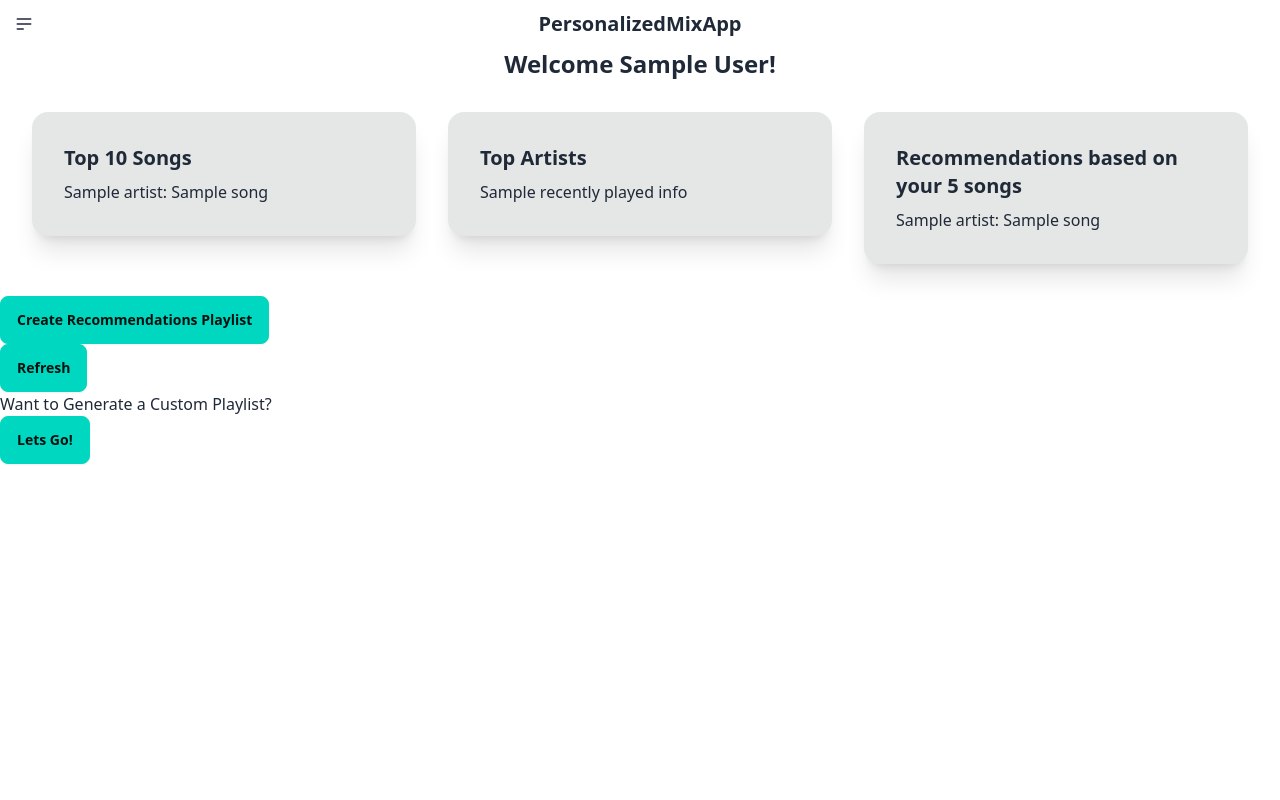
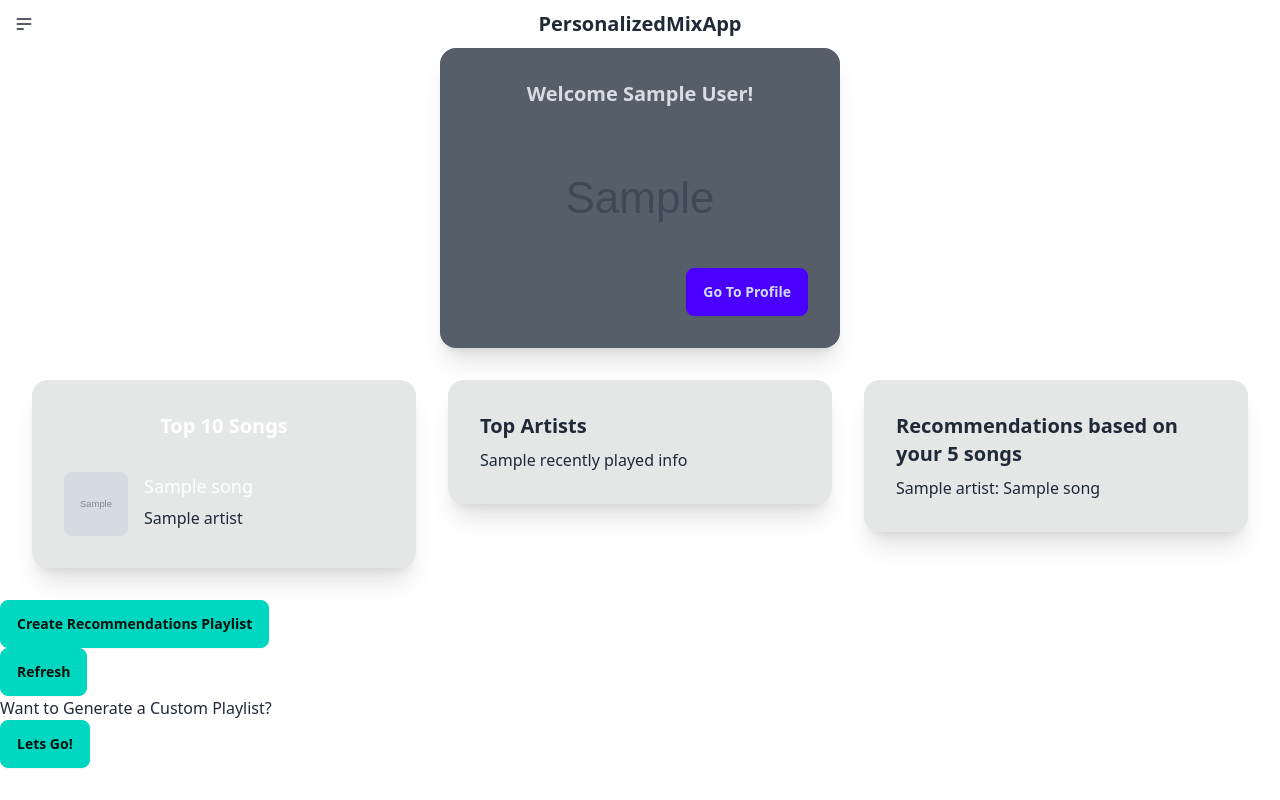
Before and after one commit to taddmtii/FlowFinder, a Flask app: template templates/home.html in a window 1280 px wide. Run offline with Flask 3, Linux system fonts and the light colour scheme; the template is opened without the code that fills it: most values are stand-ins (such as "Sample title", 1, 10 or a date in 2020); grey boxes marked "Sample" are stand-in pictures; some libraries are stand-ins or nearby versions.

Commit message:
revamped home page to have images and better styling (Top 10 Songs only)

```diff
--- a/main.py
+++ b/main.py
@@ -114,10 +114,11 @@ def main():
     user = sp.current_user()
     displayName = user['display_name']
     userID = user['id']
-
+    userProfilePicture = user['images'][1]['url']
+    userUrl = user['external_urls']['spotify']
     #top tracks
     topTracks = sp.current_user_top_tracks(limit=10)
-    topTracks_info = [(track['artists'][0]['name'], track['name']) for track in topTracks['items']]
+    topTracks_info = [(track['album']['images'][0]['url'], track['artists'][0]['name'], track['name']) for track in topTracks['items']]
 
     # # recommended tracks
     topTracks = sp.current_user_top_tracks(limit=5)
@@ -131,7 +132,9 @@ def main():
                            displayName = displayName,
                            recentlyPlayed_info = recentlyPlayed_info,
                            recommendations_info = recommendations_info,
-                           recommendationsIDs = recommendationsIDs
+                           recommendationsIDs = recommendationsIDs,
+                           userProfilePicture = userProfilePicture,
+                           userUrl = userUrl
                            )
 
 @app.route('/createCustomPlaylist', methods=['POST'])
--- a/templates/home.html
+++ b/templates/home.html
@@ -29,15 +29,30 @@
     </navbar>
 
     <body>
+        <div class="m-auto card w-fit bg-base-300 shadow-xl image-full">
+            <figure><img src="{{ userProfilePicture }}" alt="pfp" /></figure>
+            <div class="card-body">
+                <h2 class="card-title m-auto">Welcome {{ displayName }}!</h2>
+                <p></p>
+              <div class="card-actions justify-end">
+                <button class="btn btn-primary"><a href="{{ userUrl }}">Go To Profile</a></button>
+              </div>
+            </div>
+          </div>
 
-        <h1 class="text-2xl font-bold flex justify-center">Welcome {{ displayName }}!</h1>
         <div class="flex gap-8 justify-center p-8">
             <div>
                 <div class="card w-96 bg-base-300 shadow-xl">
                     <div class="card-body">
-                        <h2 class="card-title">Top 10 Songs</h2>
-                        {% for artist, song in topTracks_info %}
-                        <p> {{ artist }}: {{ song }}</p>
+                        <h2 class="m-auto card-title font-bold text-white pb-6">Top 10 Songs</h2>
+                        {% for cover, artist, song in topTracks_info %}
+                        <div class="flex gap-4">
+                            <img src="{{ cover }}" class="w-16 h-16 rounded-lg" alt="cover" />
+                            <div class="flex flex-col">
+                                <p class="text-lg text-white font-medium">{{ song }}</p>
+                                <p>{{ artist }}</p>
+                            </div>
+                        </div>
                         {% endfor %}
                     </div>
                 </div>
```
